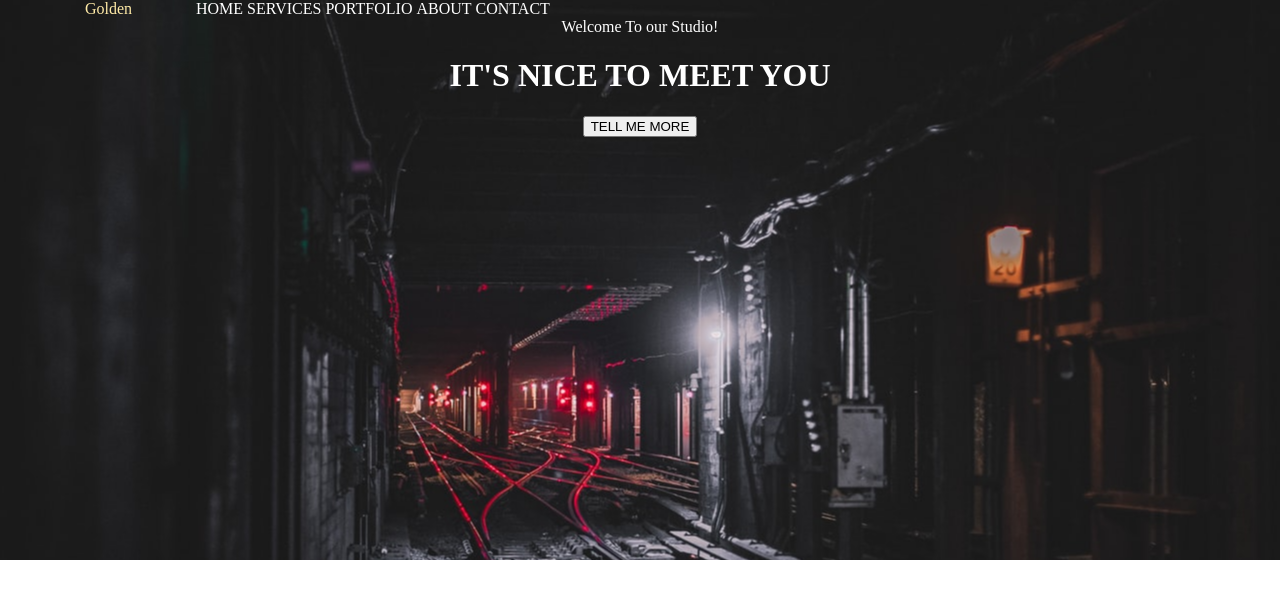
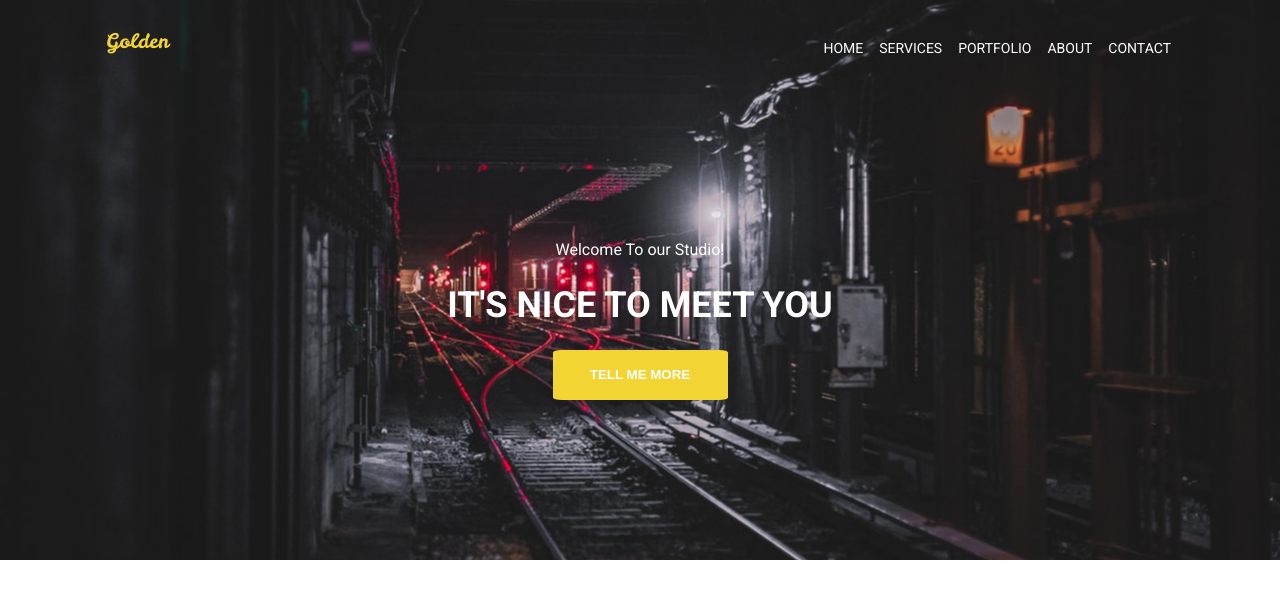
Before and after one commit to morormo/4.6-TASK-Project, a website: page index.html in a window 1280 px wide. Drawn offline with Linux system fonts and the light colour scheme.

Commit message:
Add Header and navbar

```diff
--- a/index.html
+++ b/index.html
@@ -3,6 +3,7 @@
 <head>
 	<title>Projekt task</title>
 	<meta charset="utf-8">
+	<link href="https://fonts.googleapis.com/css?family=Leckerli+One|Roboto:400,700,700i,900&display=swap" rel="stylesheet">
 	<link rel="stylesheet" type="text/css" href="vendor/bootstrap-grid.css">
 	<link rel="stylesheet" type="text/css" href="css/style.css">
 </head>
@@ -20,9 +21,11 @@
 				</ul>
 			</nav>
 			<div class="box">
+				<div class="innerbox">
 				Welcome To our Studio!
 				<h1>IT'S NICE TO MEET YOU</h1>
 				<button>TELL ME MORE</button>
+			</div>
 			</div>
 		</div>
 	</header>
--- a/sass/style.scss
+++ b/sass/style.scss
@@ -1,3 +1,9 @@
+$font-main: 'Leckerli One', cursive;
+$font-text: 'Roboto', sans-serif;
+/* Variables */
+
+$color-gold: #F2D432;
+
 /* Global */
 *, *::before, *::after {
 	box-sizing: border-box;
@@ -5,6 +11,7 @@
 body {
 	margin: 0;
 	padding: 0;
+	font-family: $font-text;
 }
 
 a {
@@ -15,28 +22,44 @@ a {
 
 header {
 	height: 70vh;
-	background: url("/images/header.jpg") no-repeat fixed center;
+	background: url("/images/header.jpg") center;
 	color: white;
+
 	nav {
-		width: 100%;
+		display: flex;
+		position: relative;
+		flex-wrap: wrap;
+		align-items: center;
+		justify-content: space-between;
+		padding: .5rem 1rem;
+		height: 10vh;
+
+
 		.logo {
-			width: 10%;
-			float: left;
+			display: inline-block;
+			padding: .3125rem;
+			margin-right: 1rem;
+			font-size: 1.25rem;
+			line-height: inherit;
+			white-space: nowrap;
+			font-family: $font-main;
+
 			a {
-			color: #ffeaa7;
+				color: $color-gold;
 			}
 		}
 		ul {
-			margin: 0;
-			padding: 0;
+			display: flex;
+			flex-wrap: wrap;
+			padding-left: 0;
+			margin-bottom: 0;
 			list-style: none;
-			width: 90%;
-			float: right;
-
 
 			li {
-				display: inline-block;
-				text-align: end;
+				display: list-item;
+				text-align: -webkit-match-parent;
+				padding: .5rem .5rem;
+				font-size: 14px;
 
 				a {
 					color:white;
@@ -45,7 +68,28 @@ header {
 		}
 	}
 	.box {
+
+		display: flex;
+		height: 60vh;
 		text-align: center;
 
+		.innerbox {
+			margin: auto;
+
+			h1{
+				font-size: 36px;
+				font-weight: bold;
+			}
+			button {
+				background-color: $color-gold;
+				height: 50px;
+				line-height: 25px;
+				color: white;
+				border-radius: 5%;
+				border: 0;
+				font-weight: bold;
+				width: 175px;
+			}
+		}
 	}
 }
```
Also changed, not shown: css/style.css, 2 other files.
